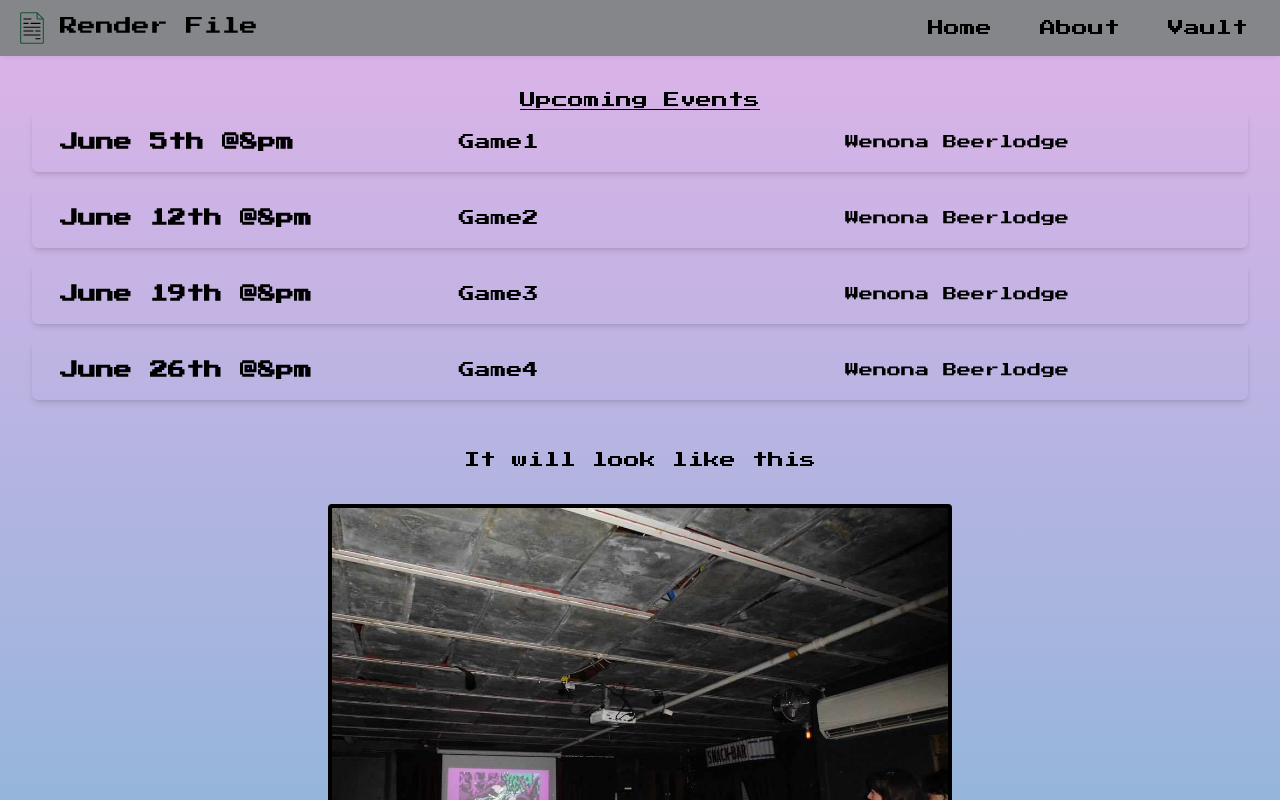
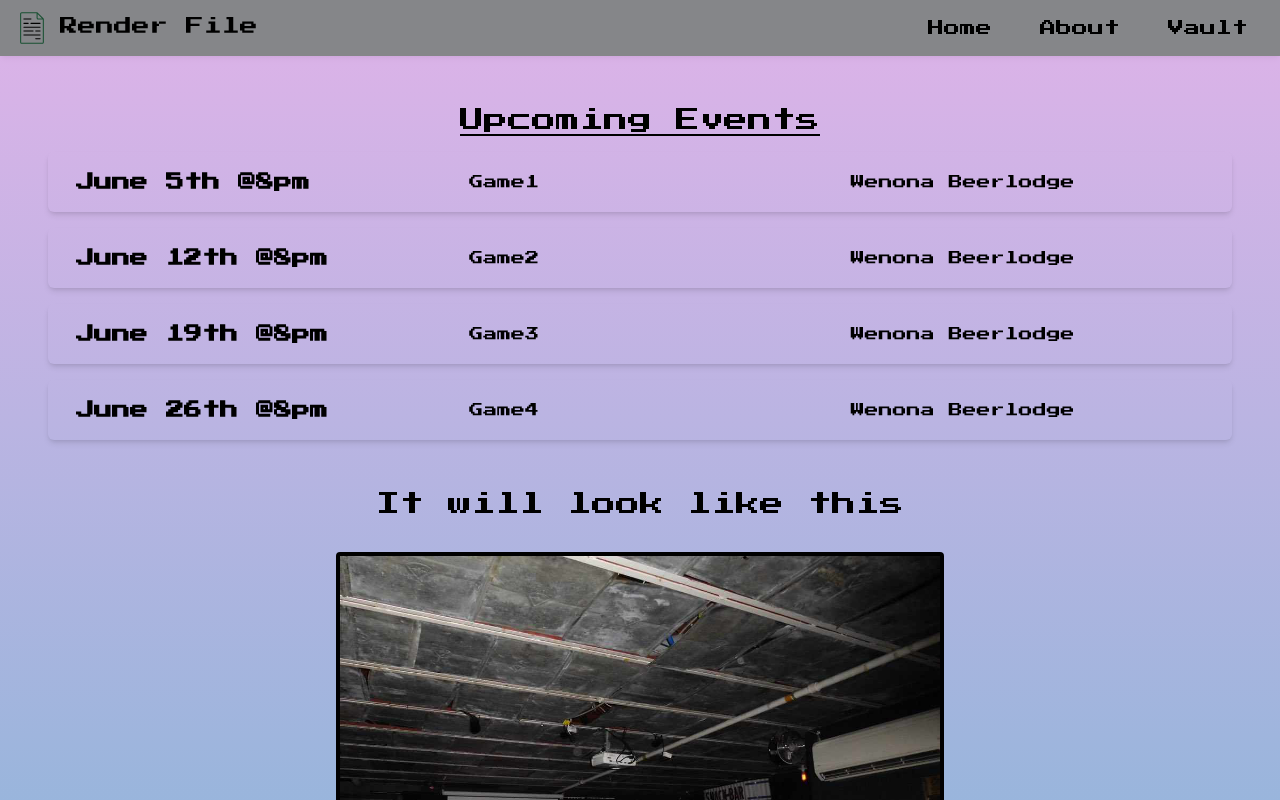
Before and after one commit to garrethil/render-file, a React (Vite) app in the folder client/: page / in a window 1280 px wide. Shown: the top 800 px of the page. Built offline with nearby package versions, Linux system fonts and the light colour scheme.

Commit message:
style home/schedule/details

```diff
--- a/client/src/components/Schedule.jsx
+++ b/client/src/components/Schedule.jsx
@@ -3,16 +3,24 @@ import events from "../assets/Data.js";
 const Schedule = () => {
   return (
     <div className="container mx-auto p-4">
-      <h2 className="underline text-center">Upcoming Events</h2>
+      <h2 className="underline text-center text-lg sm:text-xl lg:text-2xl mb-4">
+        Upcoming Events
+      </h2>
       <div className="space-y-4">
         {events.map((event) => (
           <div
             key={event.id}
-            className="bg-white p-4 shadow-md rounded-md flex items-center"
+            className="bg-white p-4 shadow-md rounded-md flex flex-col sm:flex-row items-center space-y-2 sm:space-y-0 sm:space-x-4"
           >
-            <div className="w-1/3 text-lg mx-3 font-semibold">{event.date}</div>
-            <div className="w-1/3 text-md font-medium">{event.game}</div>
-            <div className="w-1/3 text-sm text-gray-600">{event.location}</div>
+            <div className="w-full sm:w-1/3 text-md sm:text-lg mx-3 font-semibold text-center sm:text-left">
+              {event.date}
+            </div>
+            <div className="w-full sm:w-1/3 text-sm sm:text-md font-medium text-center sm:text-left">
+              {event.game}
+            </div>
+            <div className="w-full sm:w-1/3 text-xs sm:text-sm text-gray-600 text-center sm:text-left">
+              {event.location}
+            </div>
           </div>
         ))}
       </div>
--- a/client/src/pages/Details.jsx
+++ b/client/src/pages/Details.jsx
@@ -9,30 +9,34 @@ const DetailsPage = () => {
     return <div>No card selected.</div>;
   }
   const opts = {
+    height: "390",
+    width: "640",
     playerVars: {
-      controls: 0,
-      modestbranding: 1,
-      fs: 1,
+      autoplay: 1,
     },
   };
 
   return (
-    <div className="flex flex-col items-center p-4">
-      <h2 className="text-xl m-5 underline">{selectedVideo.title}</h2>
-      <div className="rounded overflow-hidden">
+    <div className="flex flex-col items-center p-4 sm:p-6 lg:p-8">
+      <h2 className="text-lg sm:text-xl lg:text-2xl m-3 sm:m-5 underline">
+        {selectedVideo.title}
+      </h2>
+      <div className="w-full max-w-screen-sm rounded overflow-hidden">
         <YouTube
           videoId={selectedVideo.videoId}
-          opts={opts}
-          className="mb-4 "
+          opts={{ ...opts, width: "100%" }}
+          className="mb-4 w-full"
         />
       </div>
       <pre
+        className="m-2 p-2 sm:p-4 border-t border-gray-300 text-sm sm:text-base lg:text-lg"
         style={{ whiteSpace: "pre-wrap" }}
-        className="m-2 p-2 border-t border-gray-300"
       >
         {selectedVideo.desc}
       </pre>
-      <h5 className="my-3 text-xs">{selectedVideo.date}</h5>
+      <h5 className="my-3 text-xs sm:text-sm lg:text-base">
+        {selectedVideo.date}
+      </h5>
     </div>
   );
 };
--- a/client/src/pages/Home.jsx
+++ b/client/src/pages/Home.jsx
@@ -2,13 +2,15 @@ import Schedule from "../components/Schedule";
 
 export default function Home() {
   return (
-    <div className="w-full flex flex-col items-center p-4">
+    <div className="w-full flex flex-col items-center p-4 md:p-6 lg:p-8">
       <Schedule />
-      <h3 className="my-5 p-3">It will look like this</h3>
+      <h3 className="my-5 p-3 text-lg sm:text-xl lg:text-2xl text-center">
+        It will look like this
+      </h3>
       <img
         src="/renderFile3.png"
         alt="Render File Event"
-        className="mx-5 mb-4 border-4 border-gray-300 rounded md:w-1/2 justify-center"
+        className="mx-5 mb-4 border-4 border-gray-300 rounded w-full md:w-2/3 lg:w-1/2"
       />
     </div>
   );
```
